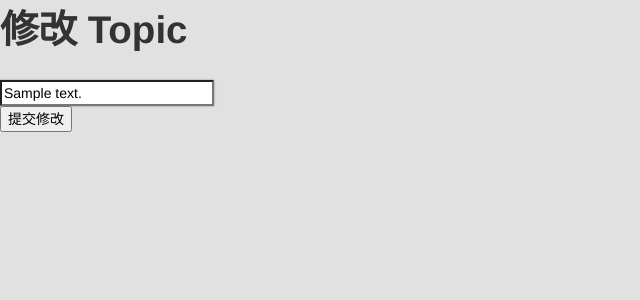
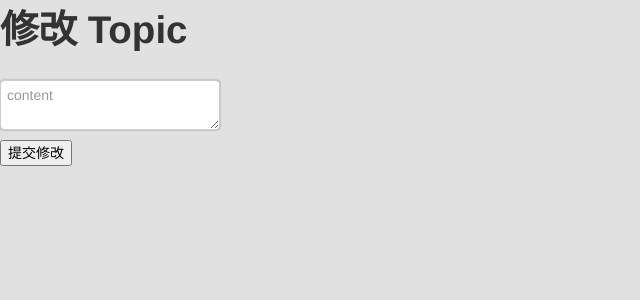
Before and after one commit to antimage30k/bbs, a Flask app: template templates/topic/edit.html in a window 1280 px wide. Shown: the part 50-350 px from the top of the page, without its empty margins (0-640 px from the left). Run offline with Flask 2, Linux system fonts and the light colour scheme; tables that the repository leaves empty hold one stand-in row (values such as "Sample post"); the template is opened without the code that fills it: values that come from a table or form of the project are taken from there, most other values are stand-ins (such as "Sample title", 1, 10 or a date in 2020).

Commit message:
textarea

```diff
--- a/templates/topic/edit.html
+++ b/templates/topic/edit.html
@@ -6,7 +6,7 @@
     <form action="{{ url_for('topic.edit', id=topic.id, token=token)}}" method="POST">
         <input hidden="hidden" name="id" placeholder="id" value="{{ topic.id }}"></input>
         <br>
-        <input name="content" placeholder="content" value="{{ topic.content }}"></input>
+        <textarea name="content" placeholder="content" value="{{ topic.content }}"></textarea>
         <br>
         <button>提交修改</button>
     </form>
```
